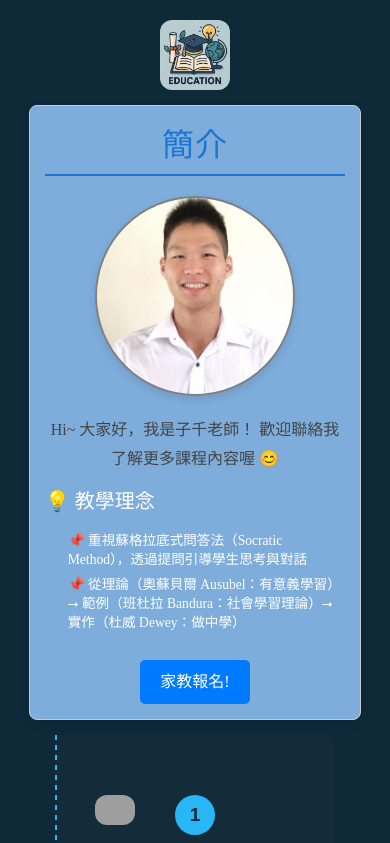
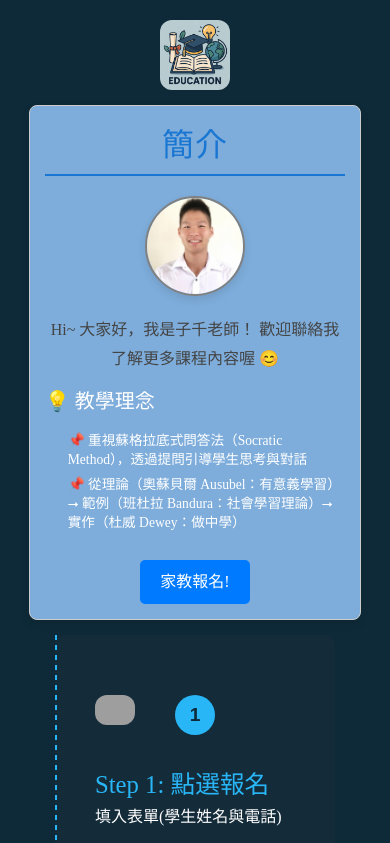
Before and after one commit to tzuchientseng/tutor, a Vue app: page / in a window 390 px wide. Shown: the top 843 px of the page. Built offline with nearby package versions, Linux system fonts and the light colour scheme; grey boxes are pictures that could not be loaded; a web font is replaced by a local one.

Commit message:
feat: CSS modify

```diff
--- a/src/MainView.css
+++ b/src/MainView.css
@@ -201,6 +201,11 @@ ul {
     padding: 0;
 }
 
+.profile-image {
+    width: 200px;
+    height: 200px;
+}
+
 /* Media Queries */
 /* Flowchart Responsive Adjustments */
 @media (max-width: 768px) {
@@ -214,6 +219,11 @@ ul {
         line-height: 1.4;
         margin: 0px;
         padding: 3px;
+    }
+
+    .profile-image {
+        width: 100px;
+        height: 100px;
     }
 
     .flowchart {
--- a/src/views/MainView.vue
+++ b/src/views/MainView.vue
@@ -77,8 +77,6 @@ document.querySelectorAll('.copy-btn').forEach(button => {
       src="../assets/sunny.jpg"
       alt="Teacher Sunny's profile photo"
       style="
-        width: 200px;
-        height: 200px;
         border-radius: 50%;
         display: block;
         margin: 0 auto 20px;
```
